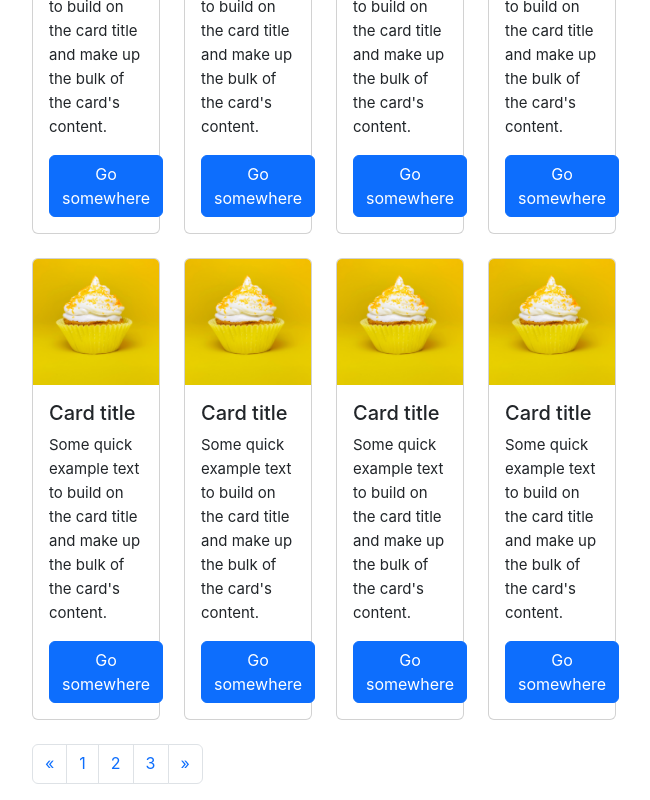
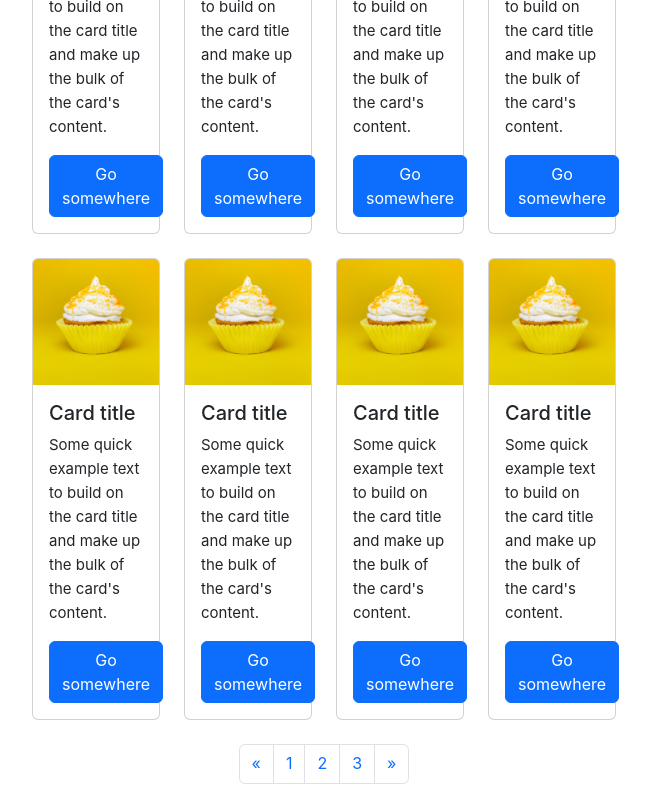
Before and after one commit to HiroLiang/dessertoasis-vue, a Vue app: page /#/courses in a window 1280 px wide. Shown: the part 896-1696 px from the top of the page, without its empty margins (12-662 px from the left). Built offline with nearby package versions, Linux system fonts and the light colour scheme; the HTML template or start-up script is replaced by a standard one.

Commit message:
改變分頁位置

```diff
--- a/src/views/CourseHomePage.vue
+++ b/src/views/CourseHomePage.vue
@@ -193,8 +193,8 @@
     </main>
 
     <!-- 分頁 -->
-    <nav aria-label="Page navigation example">
-      <ul class="pagination">
+    <nav aria-label="Page navigation example ">
+      <ul class="pagination justify-content-center">
         <li class="page-item">
           <a class="page-link" href="#" aria-label="Previous">
             <span aria-hidden="true">&laquo;</span>
```
